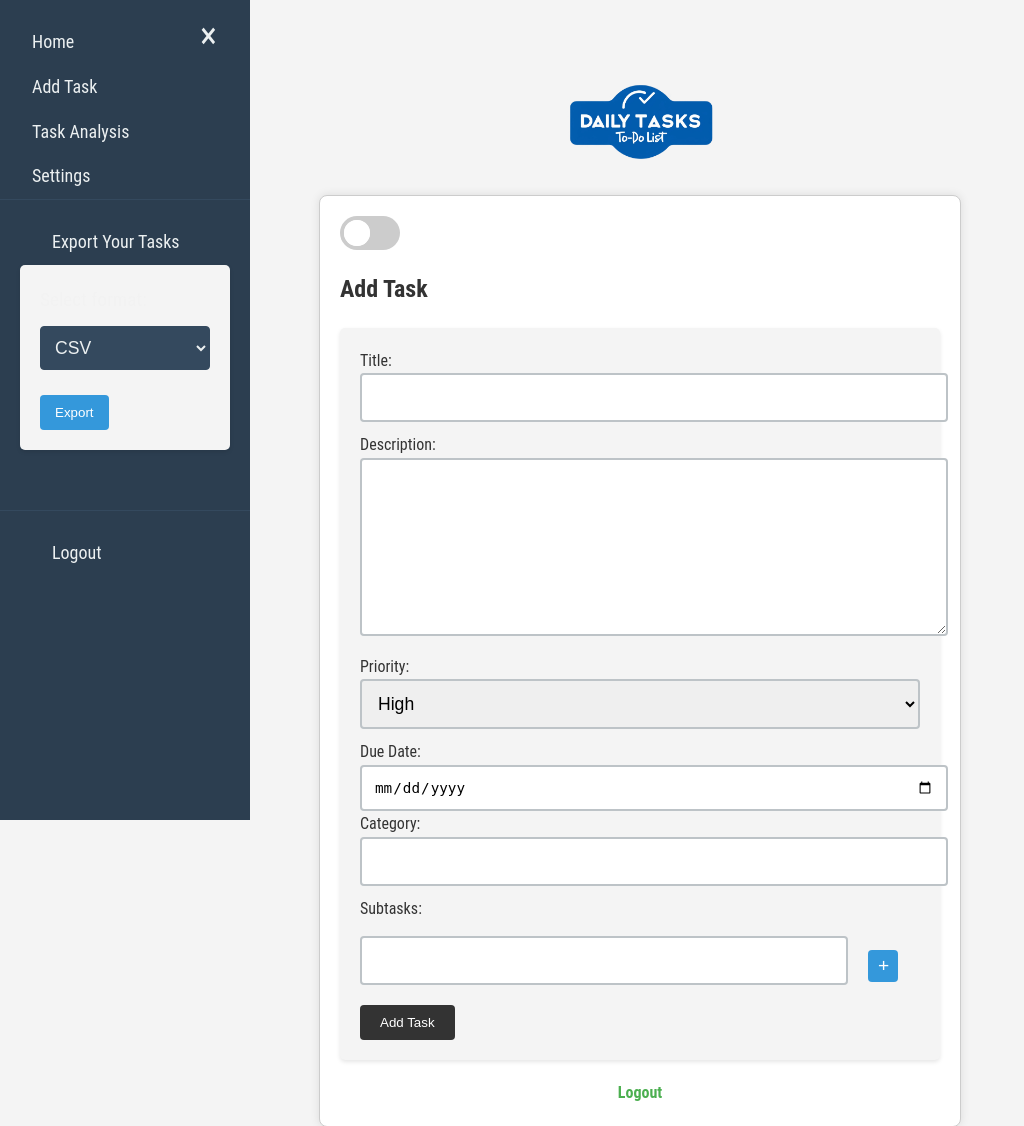
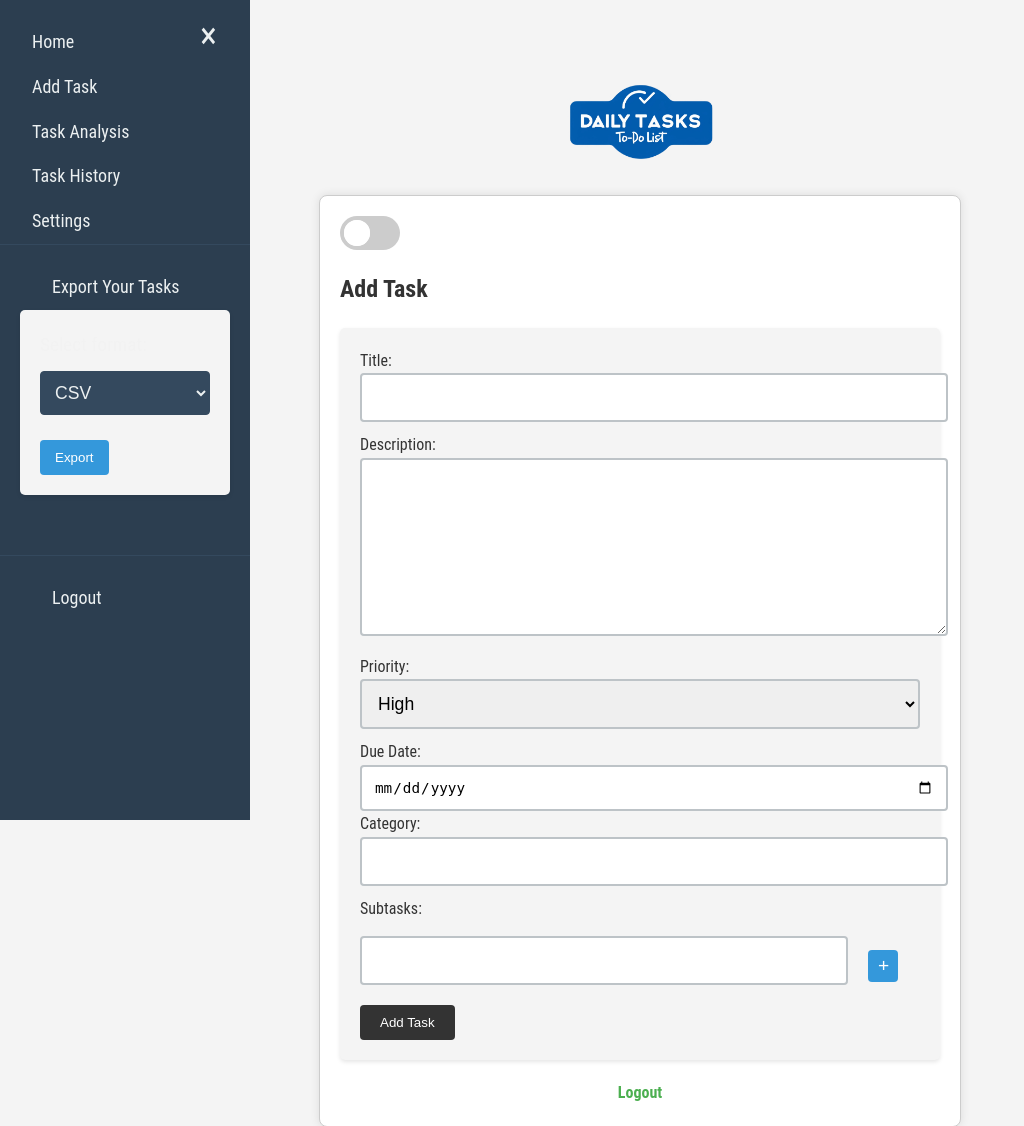
Before and after one commit to flyfir248/Daily-Tasks, a Flask app: page /add in a window 1280 px wide. Shown: the top 1126 px of the page, without its empty margins (0-1024 px from the left). Run offline with Flask 3, Linux system fonts and the light colour scheme; the visitor is signed in with stand-in values (Sample User, id 1).

Commit message:
push : updating implemented menu side bar with export options

```diff
--- a/app.py
+++ b/app.py
@@ -1,4 +1,4 @@
-from flask import Flask, render_template, request, redirect, url_for, flash, make_response
+from flask import Flask, render_template, request, redirect, url_for, flash, make_response, jsonify
 from flask_sqlalchemy import SQLAlchemy
 from flask_login import LoginManager, UserMixin, login_user, login_required, logout_user, current_user
 from flask_bcrypt import Bcrypt
@@ -38,6 +38,25 @@ class Task(db.Model):
     category = db.Column(db.String(50), nullable=True)
     user_id = db.Column(db.Integer, db.ForeignKey('user.id'), nullable=False)
     subtasks = db.relationship('Subtask', backref='task', lazy=True, cascade="all, delete-orphan")
+    history = db.relationship('TaskHistory', backref='task', lazy=True, cascade="all, delete-orphan")
+
+    def to_dict(self):
+        return {
+            'id': self.id,
+            'title': self.title,
+            'description': self.description,
+            'done': self.done,
+            'priority': self.priority,
+            'due_date': self.due_date.isoformat() if self.due_date else None,
+            'category': self.category,
+            'user_id': self.user_id
+        }
+    @property
+    def progress(self):
+        if not self.subtasks:
+            return 100 if self.done else 0
+        completed_subtasks = sum(1 for subtask in self.subtasks if subtask.done)
+        return int((completed_subtasks / len(self.subtasks)) * 100)
 
     @property
     def progress(self):
@@ -128,6 +147,7 @@ def index():
 
     return render_template('index.html', tasks_by_category=tasks_by_category, chart_url=url_for('completion_chart'))
 
+
 @app.route('/add', methods=['GET', 'POST'])
 @login_required
 def add_task():
@@ -136,9 +156,15 @@ def add_task():
         description = request.form['description']
         priority = int(request.form['priority'])
         due_date_str = request.form['due_date']
-        due_date = datetime.strptime(due_date_str, '%Y-%m-%d') if due_date_str else None
+
+        if due_date_str:
+            due_date = datetime.strptime(due_date_str, '%Y-%m-%d')
+        else:
+            due_date = None
+
         category = request.form['category']
-        new_task = Task(title=title, description=description, priority=priority, due_date=due_date, category=category, user_id=current_user.id)
+        new_task = Task(title=title, description=description, priority=priority, due_date=due_date, category=category,
+                        user_id=current_user.id)
 
         # Handle subtasks
         subtasks = request.form.getlist('subtasks')
@@ -149,39 +175,43 @@ def add_task():
 
         db.session.add(new_task)
         db.session.commit()
+
+        # Log task creation in TaskHistory
+        history = TaskHistory(task_id=new_task.id, change_type='created', details=json.dumps(new_task.to_dict()))
+        db.session.add(history)
+        db.session.commit()
+
         return redirect(url_for('index'))
     return render_template('add_task.html')
+
 
 @app.route('/update/<int:id>', methods=['GET', 'POST'])
 @login_required
 def update_task(id):
     task = Task.query.filter_by(id=id, user_id=current_user.id).first_or_404()
     if request.method == 'POST':
+        old_task_data = task.to_dict()  # Save old task data for history
+
         task.title = request.form['title']
         task.description = request.form['description']
         task.priority = int(request.form['priority'])
-        #due_date_str = request.form['due_date']
         due_date_str = request.form.get('due_date')
-        task.due_date = datetime.strptime(due_date_str, '%Y-%m-%d') if due_date_str else None
+
+        if due_date_str:
+            # Manually parse the due date string to ensure no time component
+            due_date = datetime.strptime(due_date_str, '%Y-%m-%d').date()
+            task.due_date = datetime.combine(due_date, datetime.min.time())
+        else:
+            task.due_date = None
+
         task.done = 'done' in request.form
         task.category = request.form['category']
-
 
         # Handle subtasks
         existing_subtasks = {subtask.id: subtask for subtask in task.subtasks}
         subtask_contents = request.form.getlist('subtasks')
         subtask_ids = request.form.getlist('subtask_ids')
         subtask_dones = request.form.getlist('subtask_dones')
-
-        if due_date_str:
-            try:
-                task.due_date = datetime.strptime(due_date_str, '%Y-%m-%d')
-            except ValueError:
-                # Handle the case where due_date_str does not match the expected format
-                task.due_date = None
-                flash('Due date format is incorrect. Please enter a date in YYYY-MM-DD format.', 'error')
-        else:
-            task.due_date = None
 
         for i, content in enumerate(subtask_contents):
             if content.strip():
@@ -198,16 +228,53 @@ def update_task(id):
             db.session.delete(subtask)
 
         db.session.commit()
+
+        # Log task update in TaskHistory
+        new_task_data = task.to_dict()
+        history = TaskHistory(
+            task_id=task.id,
+            change_type='updated',
+            details=json.dumps({
+                'old_data': old_task_data,
+                'new_data': new_task_data
+            })
+        )
+        db.session.add(history)
+        db.session.commit()
+
         return redirect(url_for('index'))
     return render_template('update_task.html', task=task)
-
 @app.route('/delete/<int:id>')
 @login_required
 def delete_task(id):
     task = Task.query.filter_by(id=id, user_id=current_user.id).first_or_404()
+    task_dict = task.to_dict()  # Get the dictionary representation before deletion
     db.session.delete(task)
     db.session.commit()
+
+    # Log task deletion in TaskHistory
+    history = TaskHistory(
+        task_id=id,  # Use the id directly as task object is deleted
+        change_type='deleted',
+        details=json.dumps(task_dict)
+    )
+    db.session.add(history)
+    db.session.commit()
+
     return redirect(url_for('index'))
+
+@app.route('/task_history')
+@login_required
+def task_history():
+    history = TaskHistory.query.filter_by(task_id=current_user.id).order_by(TaskHistory.change_time.desc()).all()
+    history_data = [{
+        'task_title': record.task.title,
+        'change_type': record.change_type,
+        'change_time': record.change_time.strftime('%Y-%m-%d %H:%M:%S'),
+        'details': record.details
+    } for record in history]
+    return jsonify(history_data)
+
 
 @app.route('/completion_chart')
 @login_required
@@ -259,6 +326,7 @@ def completion_chart():
 @login_required
 def task_analysis():
     tasks = Task.query.filter_by(user_id=current_user.id).all()
+    history = TaskHistory.query.filter(TaskHistory.task_id.in_([task.id for task in tasks])).all()
 
     if not tasks:
         # Handle case when there are no tasks
@@ -305,27 +373,25 @@ def task_analysis():
     ax1.set_title('Task Completion Rate', fontsize=16, fontweight='bold')
 
     # 2. Bar chart for tasks by due date (if available)
-    if 'due_date' in df.columns and df['due_date'].notna().any():
+    if 'due_date' in df.columns:
         df['due_date'] = pd.to_datetime(df['due_date'])
-        df['due_month'] = df['due_date'].dt.to_period('M')
-        tasks_by_month = df.groupby('due_month').size()
-        tasks_by_month.plot(kind='bar', ax=ax2, color=sns.color_palette("deep", 1))
-        ax2.set_title('Tasks by Due Date Month', fontsize=16, fontweight='bold')
-        ax2.set_xlabel('Month')
-        ax2.set_ylabel('Number of Tasks')
-    else:
-        ax2.text(0.5, 0.5, 'No due date data available', ha='center', va='center', fontsize=14)
-        ax2.axis('off')
+        df['due_date'] = df['due_date'].dt.date  # Extract date part only
+        due_date_counts = df['due_date'].value_counts().sort_index()
+
+        due_date_counts.plot(kind='bar', ax=ax2, color=colors[1], edgecolor='white')
+        ax2.set_xlabel('Due Date', fontsize=14, fontweight='bold')
+        ax2.set_ylabel('Number of Tasks', fontsize=14, fontweight='bold')
+        ax2.set_title('Tasks by Due Date', fontsize=16, fontweight='bold')
+        ax2.tick_params(axis='x', rotation=45)
 
     plt.tight_layout()
 
-    # Save the plot
+    # Save the plot as a base64-encoded string
     img = BytesIO()
     plt.savefig(img, format='png', dpi=300, bbox_inches='tight')
     img.seek(0)
     plot_url = base64.b64encode(img.getvalue()).decode('utf8')
 
-    # Prepare analysis results
     analysis = {
         'total_tasks': total_tasks,
         'completed_tasks': completed_tasks,
@@ -333,6 +399,7 @@ def task_analysis():
     }
 
     return render_template('task_analysis.html', plot_url=plot_url, analysis=analysis)
+
 
 @app.route('/settings', methods=['GET', 'POST'])
 @login_required
@@ -393,6 +460,15 @@ def export_tasks_json(tasks):
     output.headers["Content-type"] = "application/json"
     return output
 
+
+
+class TaskHistory(db.Model):
+    id = db.Column(db.Integer, primary_key=True)
+    task_id = db.Column(db.Integer, db.ForeignKey('task.id'), nullable=False)
+    change_type = db.Column(db.String(50), nullable=False)  # e.g., 'created', 'updated', 'completed', 'deleted'
+    change_time = db.Column(db.DateTime, default=datetime.utcnow, nullable=False)
+    details = db.Column(db.Text, nullable=True)
+
 if __name__ == '__main__':
     with app.app_context():
         db.drop_all()  # This will drop all existing tables
--- a/templates/base.html
+++ b/templates/base.html
@@ -146,6 +146,27 @@
         .auth-links {
             margin-top: 20px;
         }
+
+                /* Add styles for the task history */
+        #taskHistory {
+            display: none;
+            margin-top: 20px;
+        }
+
+        #taskHistory table {
+            width: 100%;
+            border-collapse: collapse;
+        }
+
+        #taskHistory th, #taskHistory td {
+            border: 1px solid #ddd;
+            padding: 8px;
+            text-align: left;
+        }
+
+        #taskHistory th {
+            background-color: #f2f2f2;
+        }
     </style>
 </head>
 <body>
@@ -156,6 +177,7 @@
         <a href="{{ url_for('index') }}">Home</a>
         <a href="{{ url_for('add_task') }}">Add Task</a>
         <a href="{{ url_for('task_analysis') }}">Task Analysis</a>
+        <a href="{{ url_for('task_history') }}" onclick="loadTaskHistory()">Task History</a>
         <a href="{{ url_for('settings') }}">Settings</a>
     </nav>
 
@@ -195,6 +217,22 @@
                     <span style="position: absolute; content: ''; height: 26px; width: 26px; left: 4px; bottom: 4px; background-color: white; border-radius: 50%; transition: 0.4s;"></span>
                 </span>
             </label>
+            <div id="taskHistory">
+                <h2>Task History</h2>
+                <table>
+                    <thead>
+                        <tr>
+                            <th>Task</th>
+                            <th>Change Type</th>
+                            <th>Change Time</th>
+                            <th>Details</th>
+                        </tr>
+                    </thead>
+                    <tbody id="taskHistoryBody">
+                        <!-- Task history will be loaded here -->
+                    </tbody>
+                </table>
+            </div>
             {% block content %}{% endblock %}
             <nav style="text-align: center; margin-top: 20px;">
                 {% if current_user.is_authenticated %}
@@ -238,6 +276,27 @@
             document.getElementById("mySidebar").style.left = "-250px";
             document.getElementById("main").style.marginLeft = "0";
         }
+        function loadTaskHistory() {
+            fetch('/task_history')
+                .then(response => response.json())
+                .then(data => {
+                    const historyBody = document.getElementById('taskHistoryBody');
+                    historyBody.innerHTML = '';
+                    data.forEach(record => {
+                        const row = `
+                            <tr>
+                                <td>${record.task_title}</td>
+                                <td>${record.change_type}</td>
+                                <td>${record.change_time}</td>
+                                <td>${record.details}</td>
+                            </tr>
+                        `;
+                        historyBody.innerHTML += row;
+                    });
+                    document.getElementById('taskHistory').style.display = 'block';
+                })
+                .catch(error => console.error('Error:', error));
+        }
     </script>
     <footer class="footer">
         <div class="container">
```
Also changed, not shown: templates/task_history.html (added, +25 -0 lines), instance/tasks.db.
